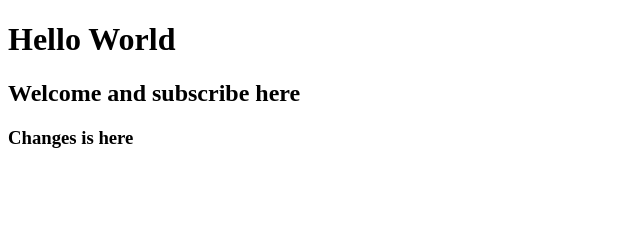
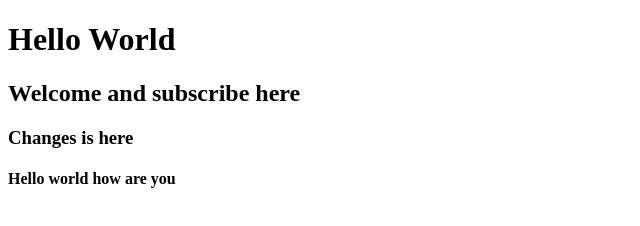
Before and after one commit to mrvishalsharma01/HostelManagements, a plain HTML site: page index.html in a window 1280 px wide. Shown: the whole page, without its empty margins (0-640 px from the left). Drawn offline with Linux system fonts and the light colour scheme.

Commit message:
updated index file

```diff
--- a/index.html
+++ b/index.html
@@ -12,5 +12,7 @@
   <h2>Welcome and subscribe here </h2>
 
   <h3>Changes is here</h3>
+
+  <h4>Hello world how are you</h4>
 </body>
 </html>
```
